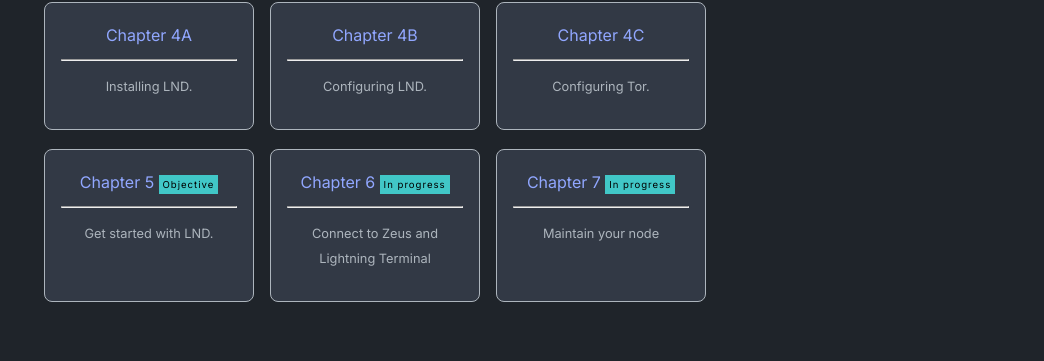
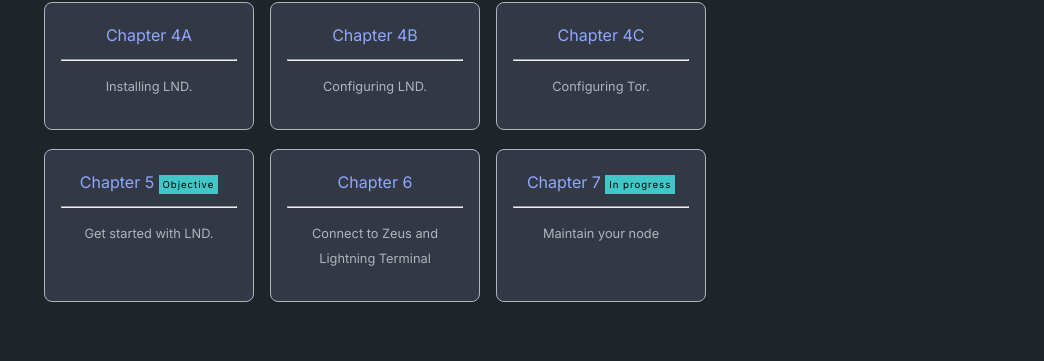
Before and after one commit to VancouverBitdevs/nodeacademy, a Jekyll site: the page built from index.md, in a window 1280 px wide. Shown: the part 806-1167 px from the top of the page, without its empty margins (236-1280 px from the left). Built offline with Jekyll 4.4.1, drawn with Linux system fonts in a browser that asks for light colours.

Commit message:
add session 6

```diff
--- a/_data/home.yml
+++ b/_data/home.yml
@@ -54,9 +54,8 @@ project_entries:
     highlight: Objective
 
   - title: Chapter 6
-    url: overview-post
+    url: connect-lnd
     desc: Connect to Zeus and Lightning Terminal
-    highlight: In progress
 
   - title: Chapter 7
     url: overview-post
```
